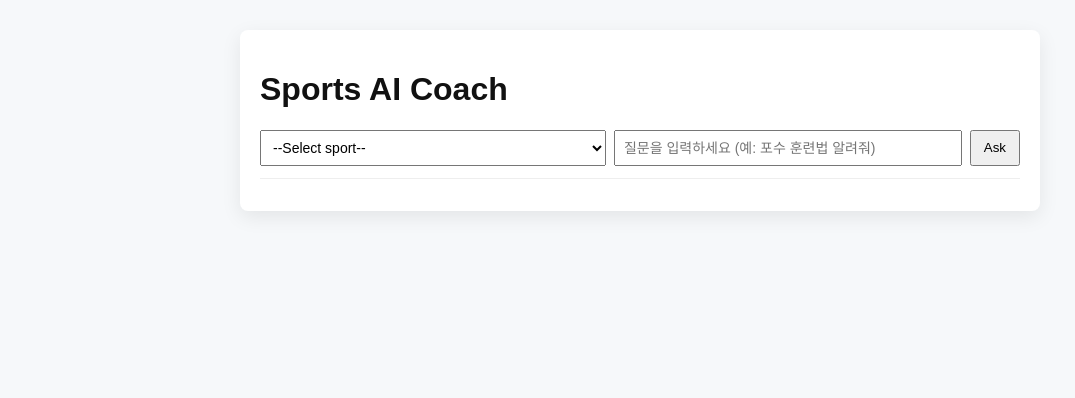
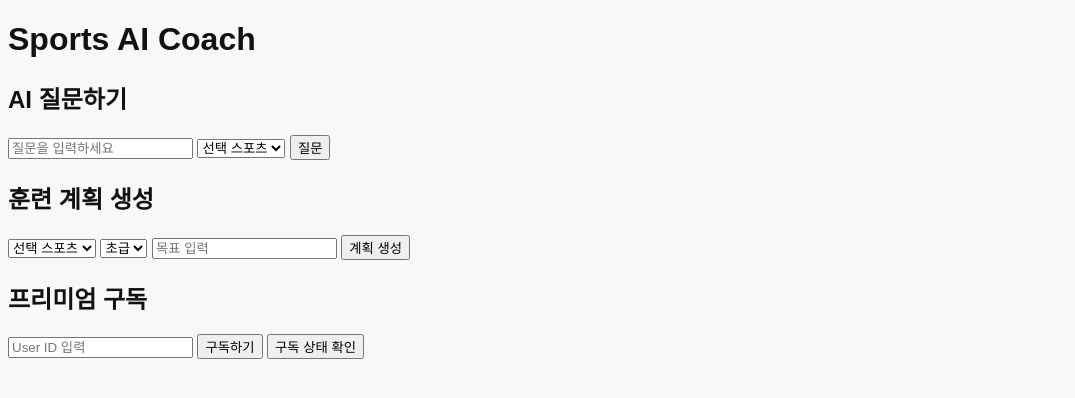
Before and after one commit to a1jung/sports-ai, a Python web app: template templates/index.html in a window 1280 px wide. Shown: the top 398 px of the page, without its empty margins (0-1075 px from the left). Run offline with Jinja, Linux system fonts and the light colour scheme; the template is opened without the code that fills it, so the values that code supplies are empty.

Commit message:
Update index.html

```diff
--- a/templates/index.html
+++ b/templates/index.html
@@ -1,30 +1,55 @@
-<!doctype html>
-<html lang='ko'>
+<!DOCTYPE html>
+<html lang="ko">
 <head>
-  <meta charset='utf-8' />
-  <meta name='viewport' content='width=device-width, initial-scale=1' />
-  <title>Sports AI Coach</title>
-  <link rel='stylesheet' href='/static/style.css' />
+    <meta charset="UTF-8">
+    <title>Sports AI Coach</title>
+    <link rel="stylesheet" href="/static/css/style.css">
 </head>
 <body>
-  <div class='app'>
-    <h1>Sports AI Coach</h1>
+    <div class="container">
+        <h1>Sports AI Coach</h1>
+        <div class="section">
+            <h2>AI 질문하기</h2>
+            <input type="text" id="question" placeholder="질문을 입력하세요">
+            <select id="sport">
+                <option value="">선택 스포츠</option>
+                <option value="baseball">야구</option>
+                <option value="yacht">요트</option>
+                <option value="gymnastics">기계체조</option>
+                <option value="icehockey">아이스하키</option>
+            </select>
+            <button onclick="askAI()">질문</button>
+            <div id="answer"></div>
+        </div>
 
-    <div class='controls'>
-      <select id='sport'>
-        <option value=''>--Select sport--</option>
-        <option value='baseball'>Baseball</option>
-        <option value='gymnastics'>Gymnastics</option>
-        <option value='yacht'>Yacht</option>
-        <option value='IceHockey'>IceHockey</option>
-      </select>
-      <input id='question' placeholder='질문을 입력하세요 (예: 포수 훈련법 알려줘)' />
-      <button id='askBtn'>Ask</button>
+        <div class="section">
+            <h2>훈련 계획 생성</h2>
+            <select id="plan_sport">
+                <option value="">선택 스포츠</option>
+                <option value="baseball">야구</option>
+                <option value="yacht">요트</option>
+                <option value="gymnastics">기계체조</option>
+                <option value="icehockey">아이스하키</option>
+            </select>
+            <select id="level">
+                <option value="beginner">초급</option>
+                <option value="intermediate">중급</option>
+                <option value="advanced">고급</option>
+            </select>
+            <input type="text" id="goal" placeholder="목표 입력">
+            <button onclick="generatePlan()">계획 생성</button>
+            <div id="plan"></div>
+        </div>
+
+        <div class="section">
+            <h2>프리미엄 구독</h2>
+            <input type="text" id="user_id" placeholder="User ID 입력">
+            <button onclick="subscribe()">구독하기</button>
+            <button onclick="checkSubscription()">구독 상태 확인</button>
+            <div id="subscription"></div>
+        </div>
     </div>
 
-    <div id='chat' class='chat'></div>
-  </div>
-
-  <script src='/static/script.js'></script>
+    <script src="/static/js/app.js"></script>
 </body>
 </html>
```
